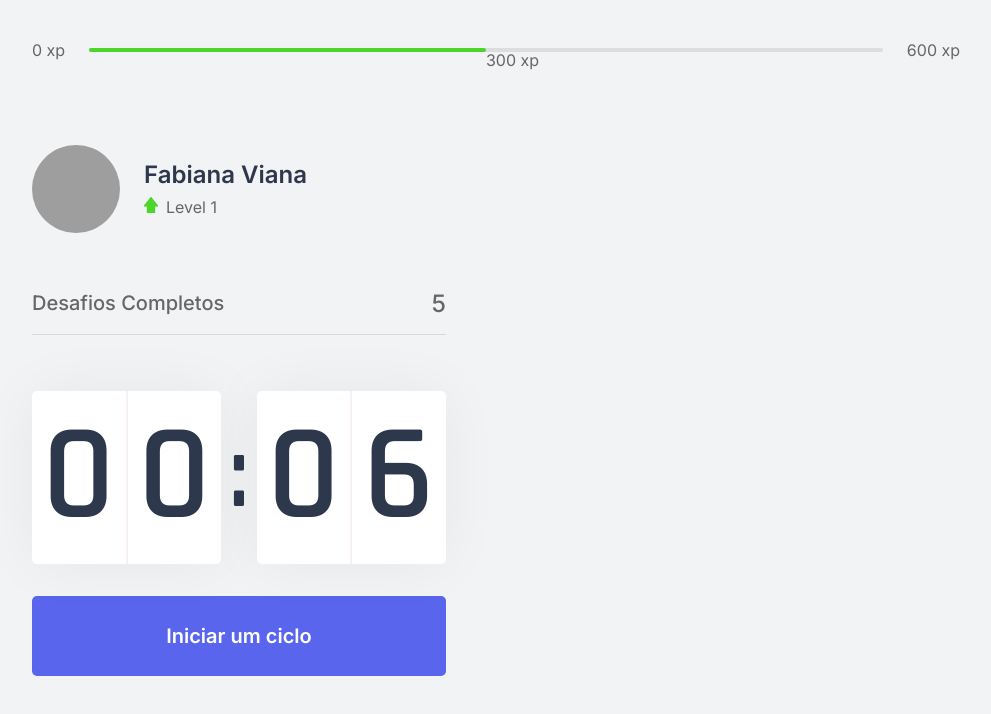
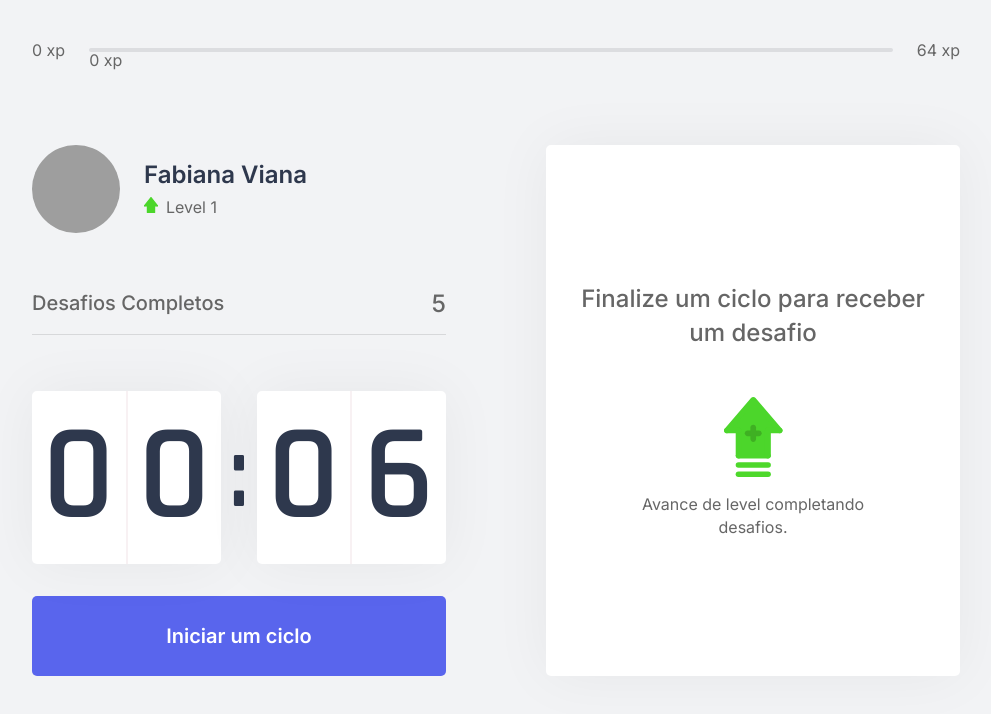
Before and after one commit to FabiViana/-moveit-next, a Next.js app: page / in a window 1280 px wide. Shown: the top 714 px of the page, without its empty margins (144-1135 px from the left). Built offline with nearby package versions, Linux system fonts and the light colour scheme; grey boxes are pictures that could not be loaded.

Commit message:
feat: finished challenge component

```diff
--- /dev/null
+++ b/challenges.json
@@ -0,0 +1,62 @@
+[
+  {
+    "type": "body",
+    "description": "Estique um de seus braços com a palma da mão virada para frente e puxe os dedos para cima por 10 segundos por mão.",
+    "amount": 80
+  },
+  {
+    "type": "body",
+    "description": "Estique seu braço contra o peito e puxe-o utilizando o outro braço por 10 segundos por braço.",
+    "amount": 60
+  },
+  {
+    "type": "body",
+    "description": "Puxe seu pescoço com a ajuda da mão para a direita e para a esquerda, permanecendo na posição por alguns segundos.",
+    "amount": 70
+  },
+  {
+    "type": "body",
+    "description": "Com as duas mãos na parte de trás da cabeça, leve-a para baixo, alongando a parte de trás da região.",
+    "amount": 60
+  },
+  {
+    "type": "body",
+    "description": "Cruze as pernas e desça com as mãos esticadas em direção ao chão. Repita o movimento com a outra perna na frente.",
+    "amount": 100
+  },
+  {
+    "type": "body",
+    "description": "Sentado, abra as pernas e tente encostar as palmas das mãos no chão, repita 3 vezes por 5 segundos.",
+    "amount": 80
+  },
+  {
+    "type": "body",
+    "description": "Puxe o joelho de encontro ao peito e segure, troque de perna após 10 segundos.",
+    "amount": 50
+  },
+  {
+    "type": "body",
+    "description": "Sentado, cruze uma perna e incline seu tronco à frente, troque de perna após 10 segundos.",
+    "amount": 80
+  },
+  {
+    "type": "eye",
+    "description": "Sentado, feche os olhos e cubra-os com as palmas da mão durante 2 minutos, depois abra normalmente.",
+    "amount": 90
+  },
+  {
+    "type": "eye",
+    "description": "Em algum ambiente aberto, olhe o mais longe que puder em quatro direções por 3s, mexa apenas os olhos. Repita 3 vezes.",
+    "amount": 140
+  },
+  {
+    "type": "eye",
+    "description": "Usando os polegares, massage a área abaixo das sobrancelhas em movimentos circulares por 15 segundos.",
+    "amount": 70
+  },
+  {
+    "type": "body",
+    "description": "Em pé, gire a cintura o máximo que puder para a esquerda, segure por cinco segundos. Repita para a direita.",
+    "amount": 90
+  }
+]
--- /dev/null
+++ b/src/Contexts/ChallengeContext.tsx
@@ -0,0 +1,71 @@
+import { createContext, useState, ReactNode } from 'react';
+import challenges from '../../challenges.json';
+
+
+interface Challenge {
+  type: 'body' | 'eye';
+  description: string;
+  amount: number;
+}
+
+interface ChallengeContextData {
+  level: number;
+  currentExperience: number;
+  challengeCompleted: number;
+  activeChallenge: Challenge;
+  experienceToNextLevel: number;
+  levelUp: () => void;
+  startNewChallenge: () => void;
+  resetChallenge: () => void;
+}
+
+interface ChallengeProviderProps {
+  children: ReactNode;
+}
+
+export const ChallengeContext = createContext({} as ChallengeContextData );
+
+export function ChallengeProvider({ children }: ChallengeProviderProps ) {
+  const [level, setLevel] = useState(1);
+  const [currentExperience, setCurrentExperience ] = useState(0);
+  const [challengeCompleted, setChallengeCompleted] = useState(0);
+
+  const [ activeChallenge, setActiveChallenge ] = useState(null);
+
+  const experienceToNextLevel = Math.pow((level + 1) * 4,2)
+
+
+
+  function levelUp() {
+    setLevel(level + 1);
+  }
+
+  function startNewChallenge() {
+    const randomChallengeIndex = Math.floor(Math.random() * challenges.length);
+    const challenge = challenges[randomChallengeIndex];
+
+
+    setActiveChallenge(challenge)
+  }
+
+  function resetChallenge() {
+    setActiveChallenge(null)
+  }
+
+  return (
+    <ChallengeContext.Provider
+      value={{
+        level,
+        currentExperience,
+        challengeCompleted,
+        levelUp,
+        startNewChallenge,
+        activeChallenge,
+        resetChallenge,
+        experienceToNextLevel,
+      }}
+    >
+      {children}
+    </ChallengeContext.Provider>
+  )
+}
--- /dev/null
+++ b/src/components/ChallengeBox.tsx
@@ -0,0 +1,45 @@
+import { useContext } from 'react';
+import { ChallengeContext } from '../Contexts/ChallengeContext';
+import styles from '../styles/components/ChallengeBox.module.css';
+
+export function ChallengeBox() {
+  const { activeChallenge ,resetChallenge }= useContext(ChallengeContext)
+
+  return (
+    <div className={styles.challengeBoxContainer}>
+      { activeChallenge ? (
+        <div className={styles.challengeActive}>
+          <header>Ganhe { activeChallenge.amount} xp</header>
+          <main>
+            <img src={`icons/${activeChallenge.type}.svg`} />
+            <strong>Novo desafio</strong>
+            <p>{activeChallenge.description}</p>
+          </main>
+          <footer>
+            <button
+              type="button"
+              className={styles.challengeFailedButton}
+              onClick={resetChallenge}
+            >
+              Falhei
+            </button>
+            <button
+              type="button"
+              className={styles.challengeSucceededButton}
+            >
+              Completei
+            </button>
+          </footer>
+        </div>
+      ) : (
+        <div className={styles.challengeNotActive}>
+          <strong>Finalize um ciclo para receber um desafio</strong>
+          <p>
+            <img src="icons/level-up.svg" alt="Level Up"/>
+            Avance de level completando desafios.
+          </p>
+        </div>
+      )}
+    </div>
+  )
+}
--- a/src/components/Countdown.tsx
+++ b/src/components/Countdown.tsx
@@ -1,10 +1,15 @@
-import { useState, useEffect } from 'react'
+import { useState, useEffect, useContext } from 'react'
+import { ChallengeContext } from '../Contexts/ChallengeContext';
 import styles from '../styles/components/Countdown.module.css'
+
 
 
 let countdownTimeout: NodeJS.Timeout;
 
 export function Countdown() {
+
+const { startNewChallenge } = useContext(ChallengeContext);
+
   const [time, setTime] = useState(0.1 * 60);
   const [isActive, setIsActive] = useState(false);
   const [ hasFinished, setHasFineshed] = useState(false);
@@ -35,6 +40,7 @@
     } else if (isActive && time === 0){
       setHasFineshed(true);
       setIsActive(false);
+      startNewChallenge()
     }
   }, [isActive, time])
 
--- a/src/components/ExperienceBar.tsx
+++ b/src/components/ExperienceBar.tsx
@@ -1,14 +1,20 @@
+import { useContext } from 'react'
+import { ChallengeContext } from '../Contexts/ChallengeContext'
 import styles from  '../styles/components/ExperienceBar.module.css'
 
 export function ExperienceBar() {
+  const { currentExperience, experienceToNextLevel } = useContext(ChallengeContext);
+
+  const percentToNextLevel = Math.round(currentExperience * 100)/ experienceToNextLevel;
+
   return (
     <header className={styles.experienceBar}>
       <span>0 xp</span>
         <div>
-          <div style={{ width:'50% '}}/>
-          <span className={styles.currentExperience} style={{ left: '50%'}}>300 xp</span>
+          <div style={{ width:`${percentToNextLevel}`}}/>
+          <span className={styles.currentExperience} style={{ left: `${percentToNextLevel}%`}}>{currentExperience } xp</span>
         </div>
-      <span>600 xp</span>
+      <span>{experienceToNextLevel} xp</span>
     </header>
   )
 }
--- a/src/pages/_app.tsx
+++ b/src/pages/_app.tsx
@@ -1,7 +1,14 @@
+import { useState } from 'react';
 import '../styles/globals.css';
 
+import { ChallengeProvider } from '../Contexts/ChallengeContext'
+
 function MyApp({ Component, pageProps }) {
-  return <Component {...pageProps} />
+  return (
+    <ChallengeProvider>
+      <Component {...pageProps} />
+    </ChallengeProvider>
+  )
 }
 
 export default MyApp
--- a/src/pages/index.tsx
+++ b/src/pages/index.tsx
@@ -1,9 +1,10 @@
+import Head from 'next/head';
+
 import { CompletedChallenges } from "../components/CompletedChallenges";
 import { Countdown } from "../components/Countdown";
 import { ExperienceBar } from "../components/ExperienceBar";
 import { Profile } from "../components/Profile";
-
-import Head from 'next/head';
+import { ChallengeBox } from "../components/ChallengeBox";
 
 import styles from "../styles/pages/Home.module.css";
 
@@ -22,7 +23,9 @@
           <CompletedChallenges />
           <Countdown />
         </div>
-        <div></div>
+        <div>
+          <ChallengeBox />
+        </div>
       </section>
     </div>
   );
--- /dev/null
+++ b/src/styles/components/ChallengeBox.module.css
@@ -0,0 +1,103 @@
+.challengeBoxContainer {
+  height: 100%;
+  background: var(--white);
+  border-radius: 5px;
+  box-shadow: 0 0 60px rgba(0,0,0,0.05);
+  padding: 1.5rem 2rem;
+
+  display: flex;
+  flex-direction: column;
+  align-items: center;
+  justify-content: center;
+
+
+  text-align: center;
+}
+
+.challengeNotActive {
+  display: flex;
+  flex-direction: column;
+  align-items: center;
+}
+
+.challengeNotActive strong {
+  font-size: 1.5rem;
+  font-weight: 500;
+  line-height: 1.4;
+}
+
+.challengeNotActive p {
+  display: flex;
+  flex-direction: column;
+  align-items: center;
+  line-height: 1.4;
+  max-width: 70%;
+  margin-top: 3rem;
+}
+
+.challengeNotActive p img {
+  margin-bottom: 1rem;
+}
+
+.challengeActive {
+  height: 100%;
+  display: flex;
+  flex-direction: column;
+}
+
+.challengeActive header {
+  color: var(--blue);
+  font-weight: 600;
+  font-size: 1.25rem;
+  padding: 0 2rem 1.5rem;
+  border-bottom: 1px solid var(--gray--line);
+}
+
+.challengeActive main {
+  flex: 1;
+  display: flex;
+  flex-direction: column;
+  align-items: center;
+  justify-content: center;
+}
+
+.challengeActive main strong {
+  font-weight: 600;
+  font-size: 2rem;
+  color: var(--title);
+  margin: 1.5rem 0 1 rem;
+}
+
+.challengeActive main p {
+  line-height: 1.5;
+}
+
+.challengeActive footer {
+  display: grid;
+  grid-template-columns: 1fr 1fr;
+  gap: 1rem;
+}
+
+.challengeActive footer button{
+  height: 3rem;
+  align-items: center;
+  justify-content: center;
+  border-radius: 5px;
+  border: 0;
+
+  color: var(--white);
+  font-size: 1rem;
+  font-weight: 600;
+}
+
+.challengeActive footer button.challengeFailedButton {
+  background: var(--red);
+}
+
+.challengeActive footer button.challengeSucceededButton {
+  background: var(--green);
+}
+
+.challengeActive footer button:hover {
+  filter: brightness(0.9);
+}
```
